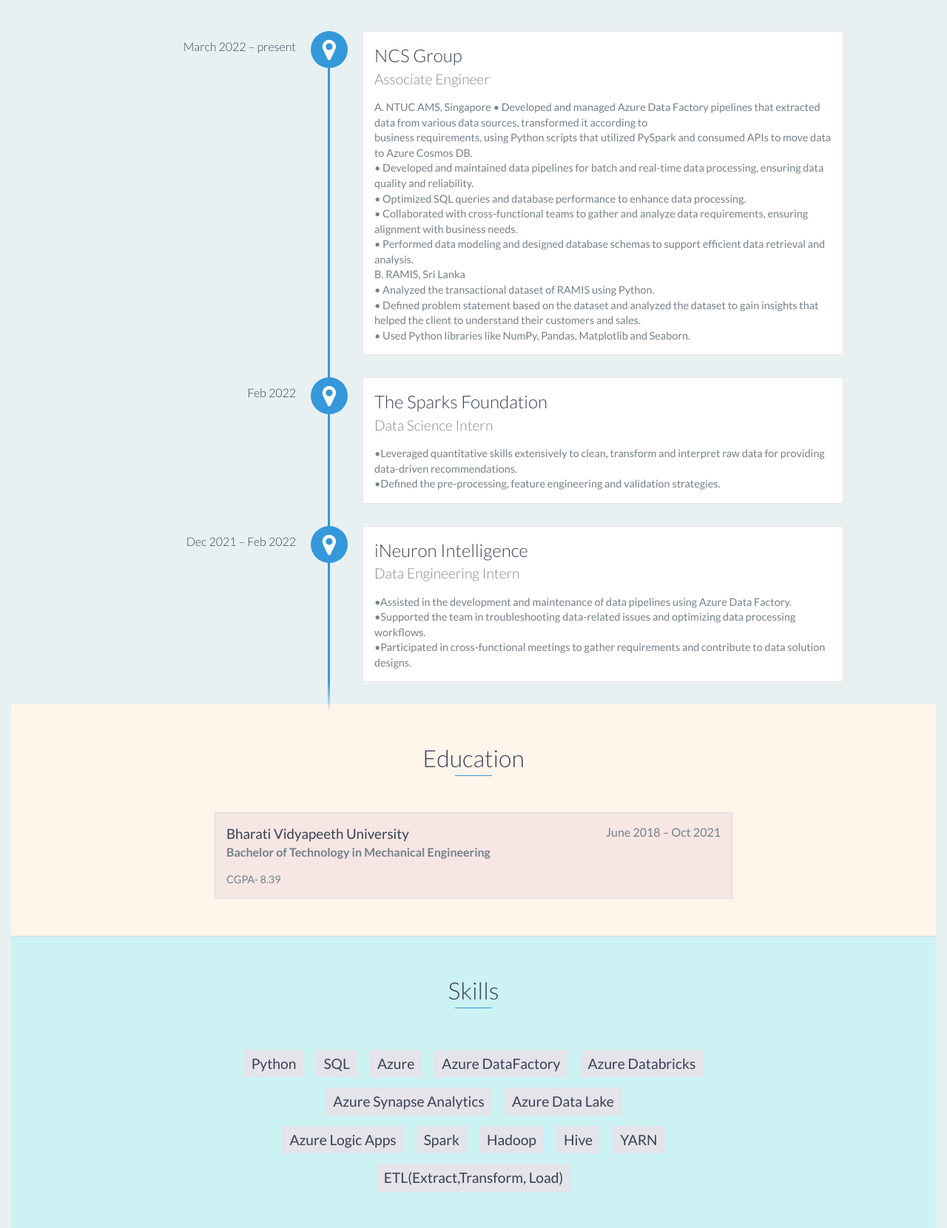
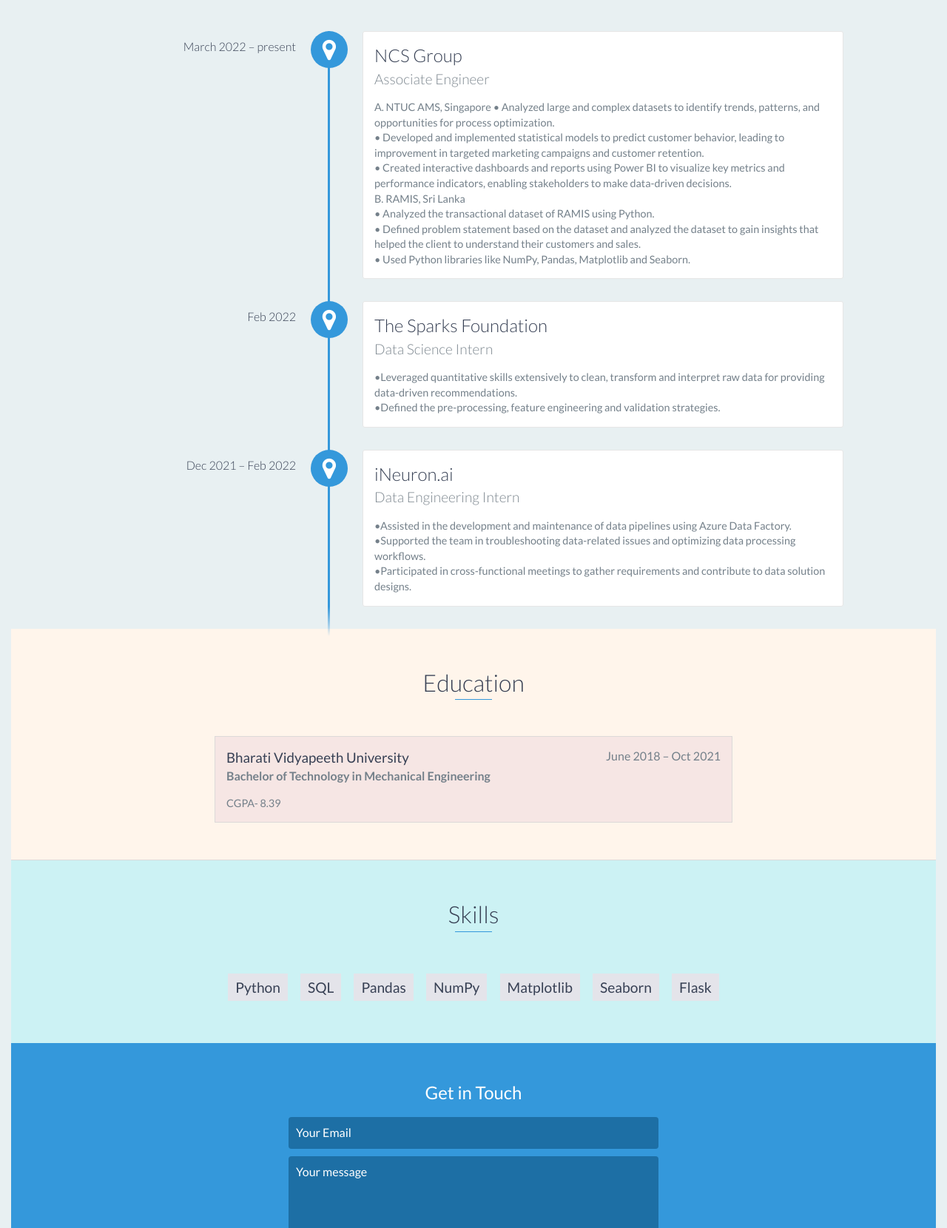
Before and after one commit to Sultan-Salim-Shaikh/Portfolio, a website: page index.html in a window 1280 px wide. Shown: the part 1140-2800 px from the top of the page at 74% size. Drawn offline with nearby package versions, Linux system fonts and the light colour scheme.

Commit message:
Update index.html

```diff
--- a/index.html
+++ b/index.html
@@ -47,7 +47,7 @@
     <div id="lead">
         <div id="lead-content">
             <h1>Sultan Shaikh</h1>
-            <h2>Data Engineer</h2>
+            <h2>Associate Engineer</h2>
 
         </div>
         <!-- End #lead-content -->
@@ -87,12 +87,10 @@
                 <h3>NCS Group</h3>
                 <h4>Associate Engineer</h4>
                 <p>A.	NTUC AMS, Singapore
-•	Developed and managed Azure Data Factory pipelines that extracted data from various data sources, transformed it according to<br>
-	business requirements, using Python scripts that utilized PySpark and consumed APIs to move data to Azure Cosmos DB.<br>
-•	Developed and maintained data pipelines for batch and real-time data processing, ensuring data quality and reliability.<br>
-•	Optimized SQL queries and database performance to enhance data processing.<br>
-•	Collaborated with cross-functional teams to gather and analyze data requirements, ensuring alignment with business needs.<br>
-•	Performed data modeling and designed database schemas to support efficient data retrieval and analysis.<br>
+•	Analyzed large and complex datasets to identify trends, patterns, and opportunities for process optimization.<br>
+•	Developed and implemented statistical models to predict customer behavior, leading to improvement in targeted marketing campaigns and customer retention.<br>
+•	Created interactive dashboards and reports using Power BI to visualize key metrics and performance indicators, enabling stakeholders to make data-driven decisions.<br>
+
 
 B.	RAMIS, Sri Lanka<br>
 •	Analyzed the transactional dataset of RAMIS using Python. <br>
@@ -109,7 +107,7 @@
                 </p>
             </div>
             <div data-date="Dec 2021 – Feb 2022 ">
-                <h3>iNeuron Intelligence </h3>
+                <h3>iNeuron.ai </h3>
                 <h4>Data Engineering Intern </h4>
                 <p>•Assisted in the development and maintenance of data pipelines using Azure Data Factory.<br>
 •Supported the team in troubleshooting data-related issues and optimizing data processing workflows.<br>
@@ -144,19 +142,11 @@
         <ul>
             <li>Python</li>
             <li>SQL</li>
-            <li>Azure</li>
-            <li>Azure DataFactory</li>
-            <li>Azure Databricks</li>
-            <li>Azure Synapse Analytics</li>
-            <li>Azure Data Lake</li><br>
-            <li>Azure Logic Apps</li>
-            <li>Spark</li>
-            <li>Hadoop</li>
-            <li>Hive </li>
-            <li>YARN</li>
-            <li>ETL(Extract,Transform,
-                Load)</li>
-
+            <li>Pandas</li>
+            <li>NumPy</li>
+            <li>Matplotlib  </li>
+            <li>Seaborn</li>
+            <li>Flask</li><br>
 
         </ul>
     </div>
```
